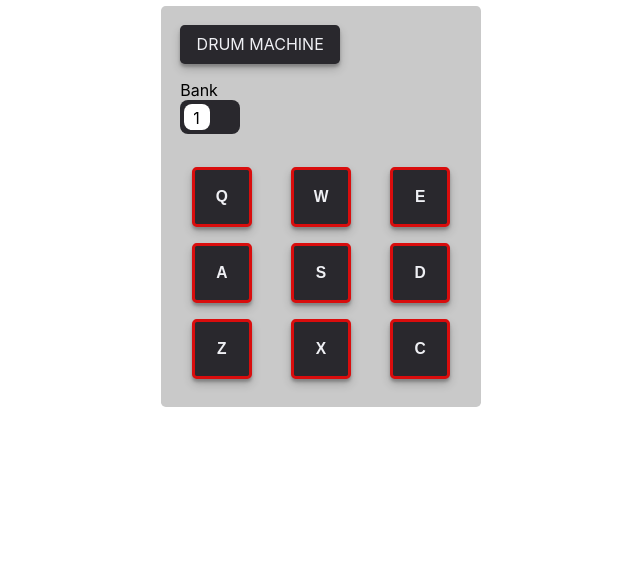
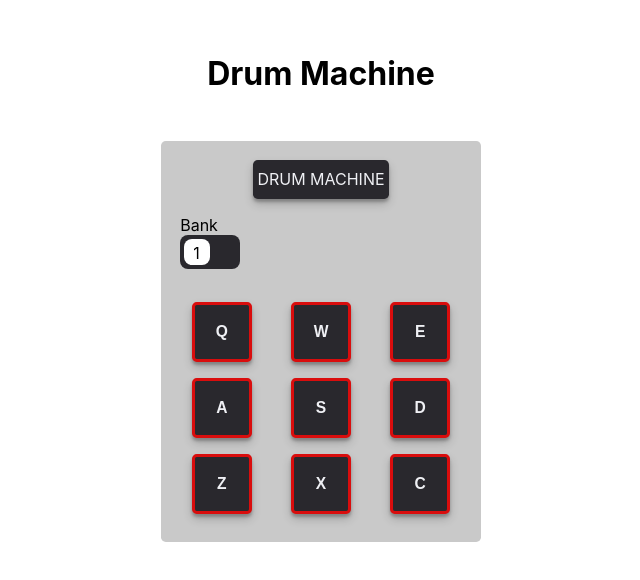
Before and after one commit to kiljaja/drum-machine, a React (Create React App) app: page / in a window 1280 px wide. Shown: the top 580 px of the page, without its empty margins (319-959 px from the left). Built offline with nearby package versions, Linux system fonts and the light colour scheme.

Commit message:
Add sound banktwo

```diff
--- a/src/App.css
+++ b/src/App.css
@@ -1,3 +1,8 @@
+.header-title{
+  margin: 3rem 0;
+  text-align: center;
+}
+
 #drum-machine{
   display: grid;
   grid-template-columns: 1fr;
@@ -28,9 +33,10 @@
 
 
 #display{
+  min-width: 8rem;
   max-width: 10rem;
   padding: .6rem .3rem;
-  /* margin: 0 auto; */
+  justify-self: center;
   text-align: center;
   text-transform: uppercase;
   color: var(--white);
--- a/src/App.jsx
+++ b/src/App.jsx
@@ -17,7 +17,8 @@ export default function App() {
     setBank(nextBank);
 
   }
-  return (
+  return (<>
+    <h1 className="header-title">Drum Machine</h1>
     <div id="drum-machine">
       <div className="controls">
         <p id="display">{displayText}</p>
@@ -45,5 +46,6 @@ export default function App() {
         ))}
       </ul>
     </div>
+    </>
   );
 }
```
